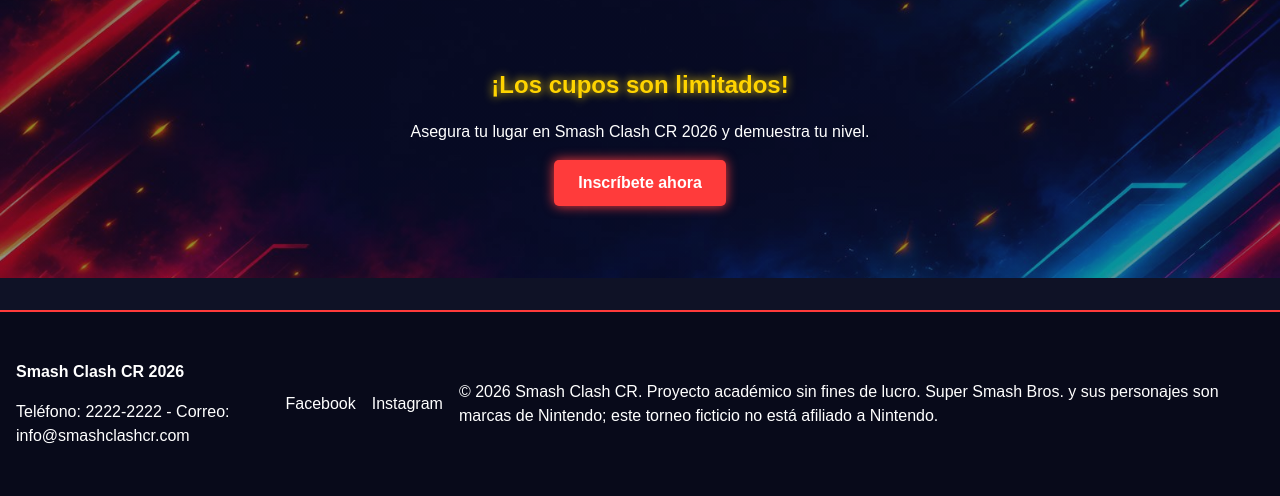
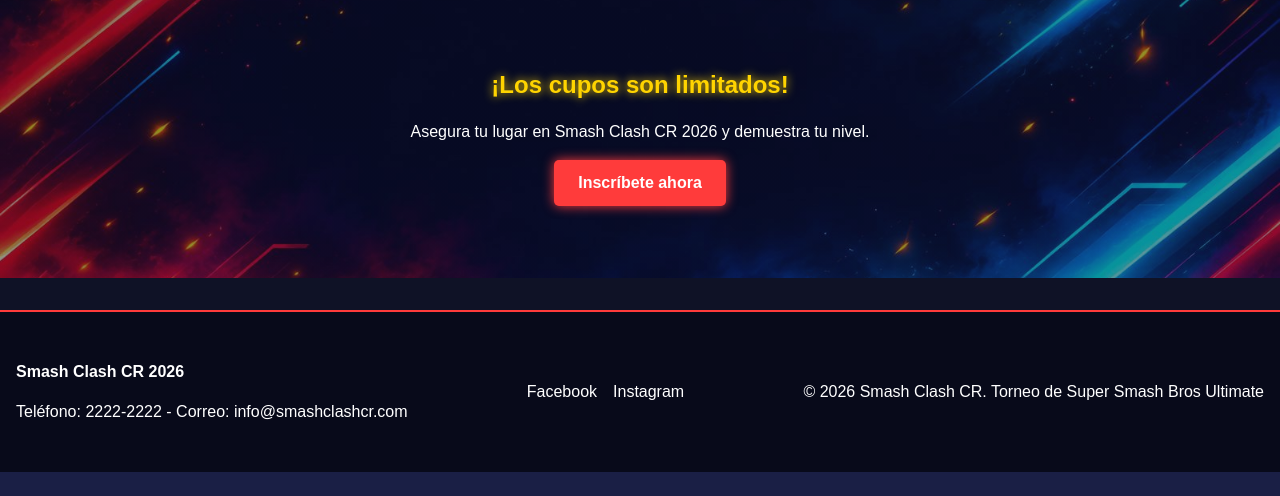
Before and after one commit to Jose-Javier-dev/Smahclash, a PHP site: page /index.php in a window 1280 px wide. Shown: the part 2086-2582 px from the top of the page. After the commit the page ends 2558 px from the top, so only its background shows below. Run offline with PHP 8.4, Linux system fonts and the light colour scheme.

Commit message:
Cambio en footer

```diff
--- a/footer.php
+++ b/footer.php
@@ -7,7 +7,7 @@
             <li><a href="https://www.facebook.com/" target="_blank">Facebook</a></li>
             <li><a href="https://www.instagram.com/" target="_blank">Instagram</a></li>
         </ul>
-        <p>&copy; 2026 Smash Clash CR. Proyecto académico sin fines de lucro. Super Smash Bros. y sus personajes son marcas de Nintendo; este torneo ficticio no está afiliado a Nintendo.</p>
+        <p>&copy; 2026 Smash Clash CR. Torneo de Super Smash Bros Ultimate</p>
     </footer>
     <script src="./js/main.js"></script>
 </body>
```
